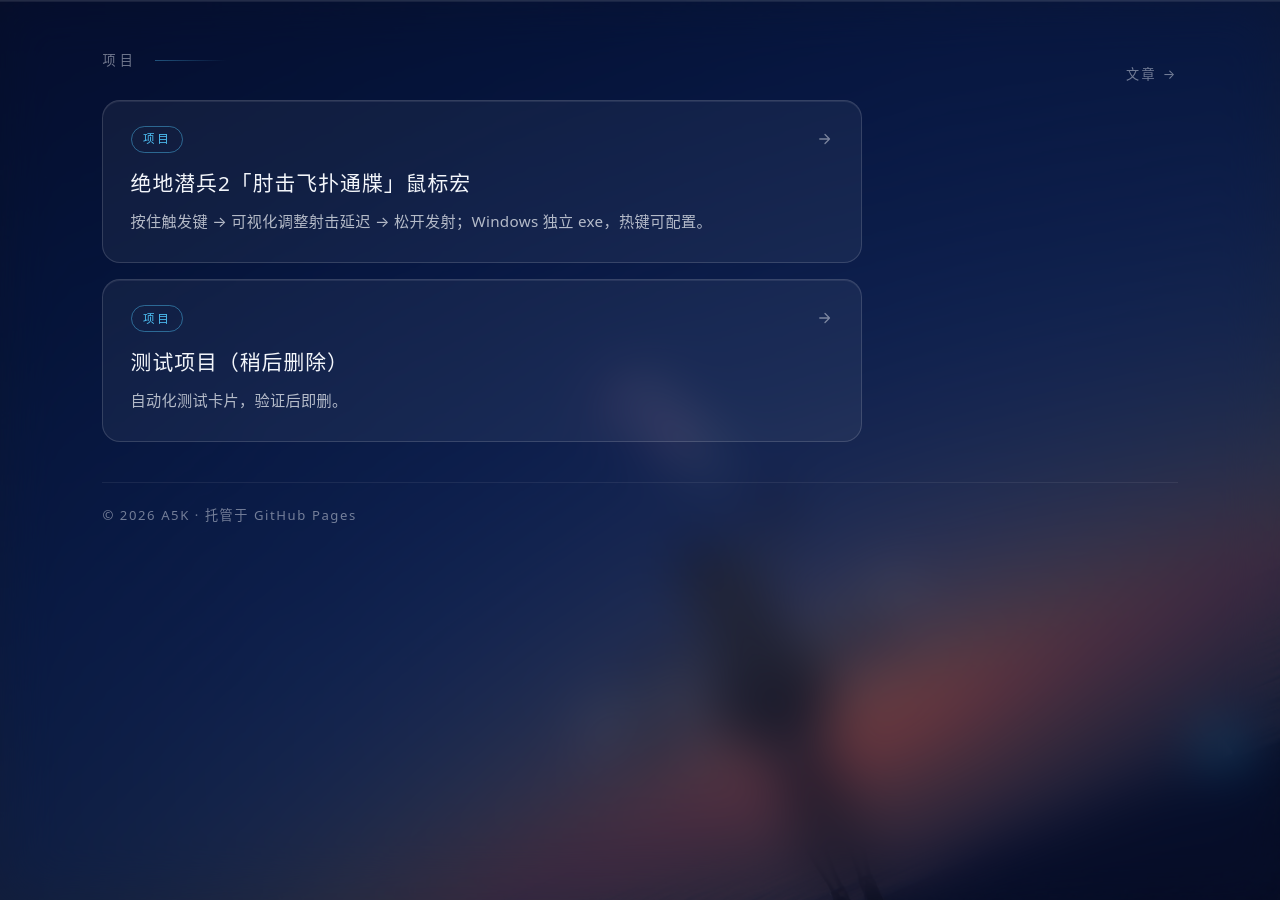
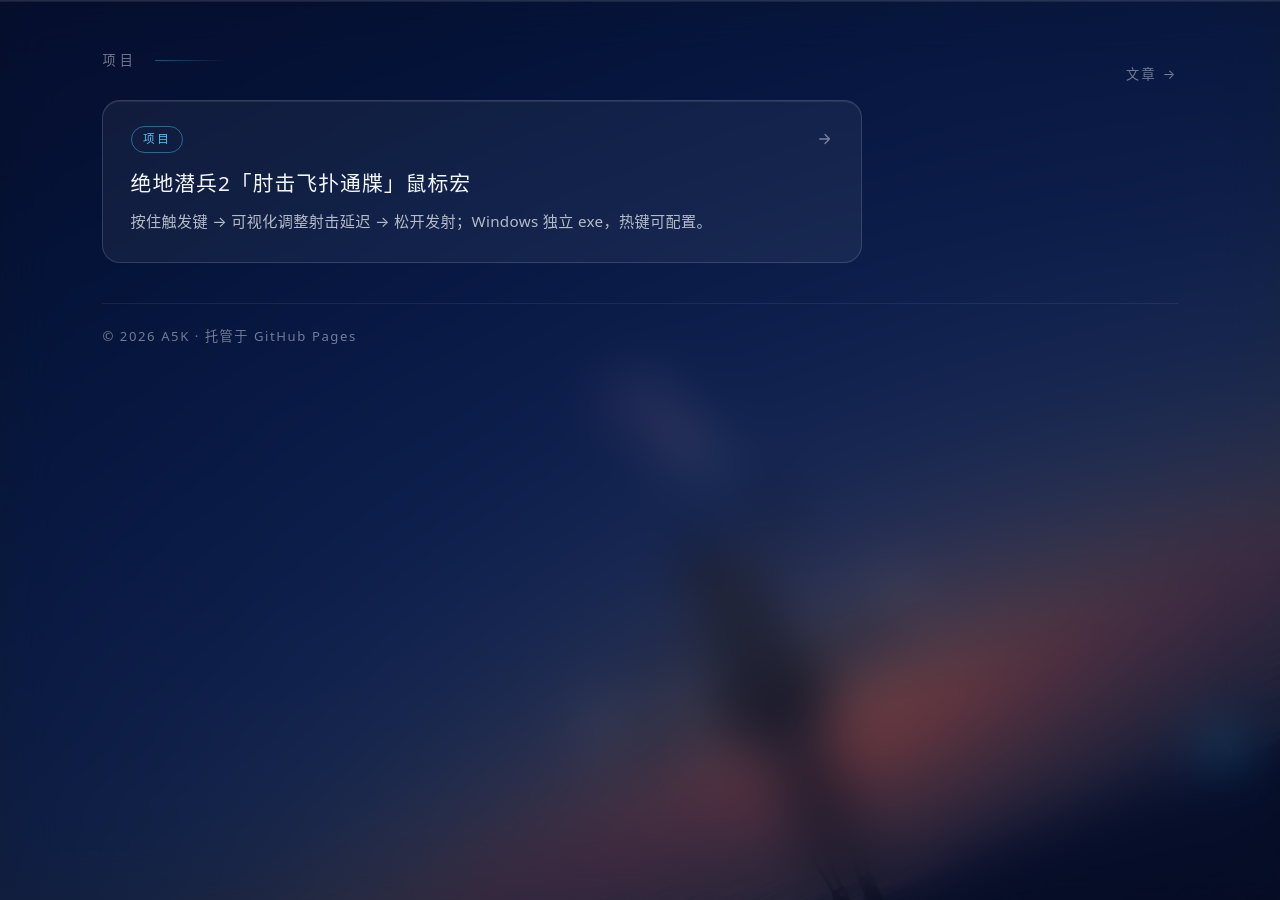
Before and after one commit to A5KJYSU/A5KJYSU.github.io, a Jekyll site: the page built from index.html, in a window 1280 px wide and 900 px high, scrolled down 1800 px. Built offline with Jekyll 4.4.1, drawn with Linux system fonts in a browser that asks for light colours.

Commit message:
删除项目：测试项目（稍后删除）

```diff
--- a/_data/projects.yml
+++ b/_data/projects.yml
@@ -12,7 +12,3 @@
 - name: "绝地潜兵2「肘击飞扑通牒」鼠标宏"
   url: "https://github.com/A5KJYSU/Helldivers2-Dive-Elbow-Macro"
   description: "按住触发键 → 可视化调整射击延迟 → 松开发射；Windows 独立 exe，热键可配置。"
-
-- name: "测试项目（稍后删除）"
-  url: "https://example.com/test-project"
-  description: "自动化测试卡片，验证后即删。"
```
